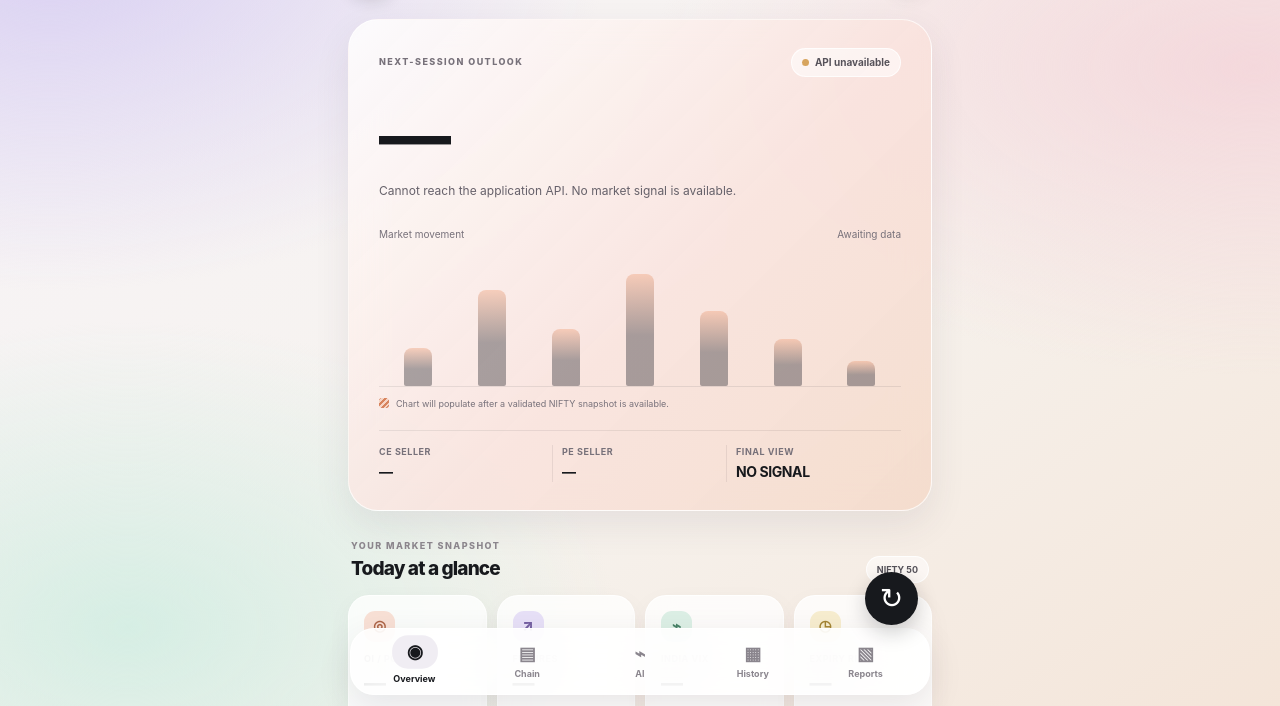
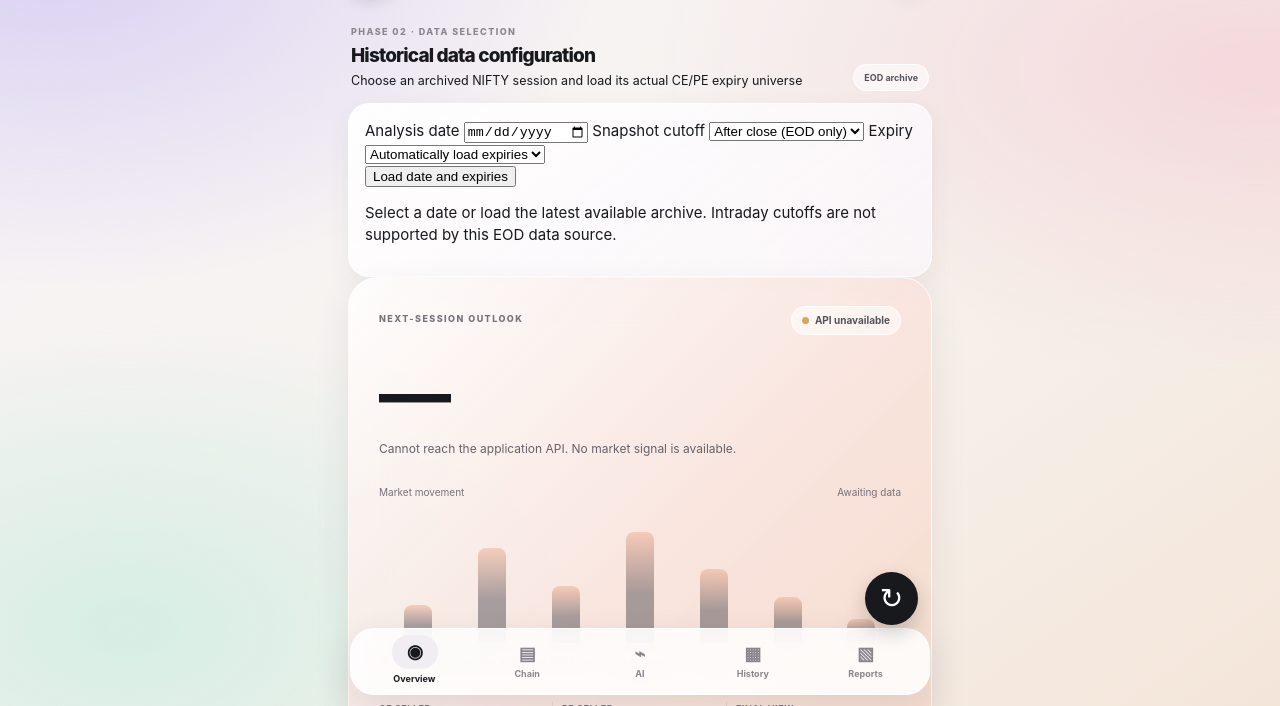
Before and after one commit to naveenm2020it-glitch/Option-Chain-Ai-Agent, a plain HTML site: page static/index.html in a window 1280 px wide. Shown: the part 93-799 px from the top of the page. Drawn offline with Linux system fonts and the light colour scheme; no server answers.

Commit message:
Add Phase 2 historical date and expiry controls

```diff
--- a/static/index.html
+++ b/static/index.html
@@ -8,6 +8,34 @@
 <body>
 <main class="app-shell" id="top">
   <header class="app-header"><div class="brand"><span class="brand-mark">N</span><div><p class="eyebrow">MARKET WORKSPACE</p><h1>NIFTY <span>intelligence.</span></h1></div></div><button class="icon-button" id="refresh" aria-label="Refresh dashboard" title="Refresh">↻</button></header>
+  <section class="section-block" id="configuration">
+    <div class="section-title">
+      <div><p class="eyebrow">PHASE 02 · DATA SELECTION</p><h2>Historical data configuration</h2><small class="section-caption">Choose an archived NIFTY session and load its actual CE/PE expiry universe</small></div>
+      <span class="soft-tag">EOD archive</span>
+    </div>
+    <article class="report-panel config-panel">
+      <div class="config-grid">
+        <label class="config-field" for="analysis-date">Analysis date
+          <input id="analysis-date" type="date">
+        </label>
+        <label class="config-field" for="analysis-cutoff">Snapshot cutoff
+          <select id="analysis-cutoff">
+            <option value="after_close">After close (EOD only)</option>
+          </select>
+        </label>
+        <label class="config-field" for="analysis-expiry">Expiry
+          <select id="analysis-expiry">
+            <option value="">Automatically load expiries</option>
+          </select>
+        </label>
+      </div>
+      <div class="config-actions">
+        <button class="config-button" id="load-analysis-config" type="button">Load date and expiries</button>
+        <a class="config-download" id="download-eod-archive" href="#" hidden>Download selected EOD archive</a>
+      </div>
+      <p class="config-status" id="phase2-config-status" role="status" aria-live="polite">Select a date or load the latest available archive. Intraday cutoffs are not supported by this EOD data source.</p>
+    </article>
+  </section>
   <section class="hero-card">
     <div class="hero-top"><span class="eyebrow dark">NEXT-SESSION OUTLOOK</span><span class="live-pill"><i></i><span id="health">Checking system</span></span></div>
     <div class="hero-value" id="bias">—</div><p class="hero-caption" id="bias-note">Waiting for validated market data.</p>
```
